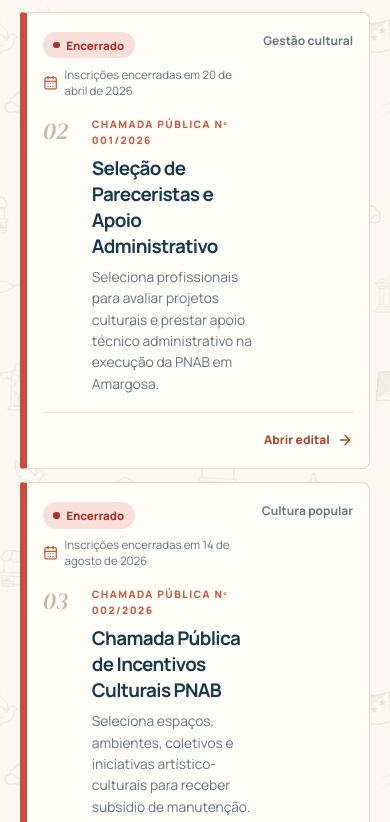
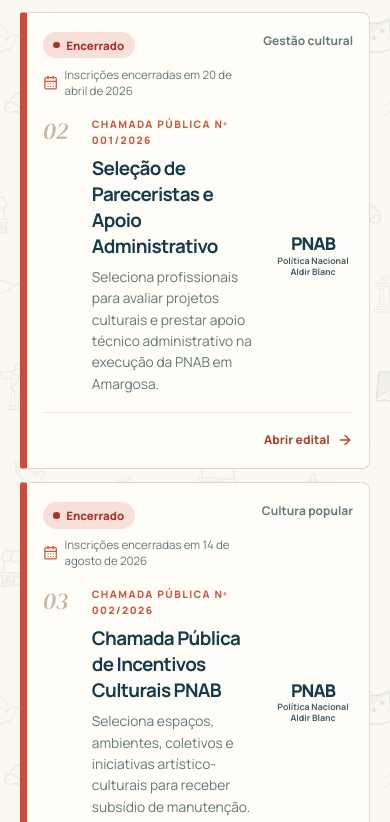
Before and after one commit to GustavoDevGTI/Editais-Culturais, a React (Vite) app: page / in a window 390 px wide. Shown: the part 1002-1824 px from the top of the page. Built offline with nearby package versions, Linux system fonts and the light colour scheme.

Commit message:
Substitui marca PNAB por identificação textual nos cards

```diff
--- a/src/components/Editais.module.css
+++ b/src/components/Editais.module.css
@@ -64,6 +64,9 @@
 .cardBody { display: grid; grid-template-columns: 3rem 1fr; gap: 0.85rem; padding: 1.15rem 0; }
 .cardContent { display: grid; min-width: 0; grid-template-columns: minmax(0, 1fr) auto; align-items: center; gap: 1.5rem; }
 .cardImage { display: block; width: clamp(6.5rem, 11vw, 9.5rem); max-height: 6.4rem; object-fit: contain; }
+.cardWordmark { display: grid; width: clamp(6.5rem, 11vw, 9.5rem); gap: 0.15rem; color: var(--ink); line-height: 1.15; text-align: center; }
+.cardWordmark strong { font-size: 1.55rem; font-weight: 900; letter-spacing: -0.05em; }
+.cardWordmark span { color: var(--ink-soft); font-size: 0.68rem; font-weight: 700; line-height: 1.25; }
 .number { padding-top: 0.12rem; color: var(--sand-dark); font-family: var(--font-display); font-size: 2rem; font-style: italic; line-height: 1; }
 .label { margin: 0 0 0.4rem !important; color: var(--terracotta) !important; font-size: 0.64rem !important; font-weight: 800; letter-spacing: 0.14em; text-transform: uppercase; }
 .card h3 { margin: 0 0 0.45rem; font-size: 1.4rem; letter-spacing: -0.035em; }
@@ -111,6 +114,9 @@
   .cardBody { grid-template-columns: 2.2rem 1fr; }
   .cardContent { grid-template-columns: minmax(0, 1fr) 5rem; gap: 0.7rem; }
   .cardImage { width: 5rem; max-height: 4.6rem; }
+  .cardWordmark { width: 5rem; }
+  .cardWordmark strong { font-size: 1.1rem; }
+  .cardWordmark span { font-size: 0.55rem; }
   .number { font-size: 1.5rem; }
   .card h3 { font-size: 1.18rem; }
   .cardActions { flex-wrap: wrap; }
--- a/src/components/EditalCard.tsx
+++ b/src/components/EditalCard.tsx
@@ -46,6 +46,12 @@ export function EditalCard({ edital, index, onOpen }: EditalCardProps) {
               alt={edital.cardImageAlt ?? ""}
             />
           )}
+          {edital.cardWordmark && (
+            <span className={styles.cardWordmark}>
+              <strong>{edital.cardWordmark.acronym}</strong>
+              <span>{edital.cardWordmark.name}</span>
+            </span>
+          )}
         </div>
       </div>
       <div className={styles.cardFooter}>
--- a/src/data/editais.ts
+++ b/src/data/editais.ts
@@ -1,6 +1,4 @@
 import type { Edital } from "../types/edital";
-
-const showPnabCardLogo = false;
 
 export const editais: Edital[] = [
   {
@@ -39,8 +37,7 @@ export const editais: Edital[] = [
     featured: true,
     pdfFile: "documents/chamada-publica-pnab-002-2026.pdf",
     pageCount: 45,
-    cardImage: showPnabCardLogo ? "images/pnab-logo.png" : undefined,
-    cardImageAlt: "Política Nacional Aldir Blanc — PNAB",
+    cardWordmark: { acronym: "PNAB", name: "Política Nacional Aldir Blanc" },
     relatedDocuments: [
       {
         id: "errata-01",
@@ -101,7 +98,6 @@ export const editais: Edital[] = [
     featured: true,
     pdfFile: "documents/selecao-pareceristas-apoio-pnab-001-2026.pdf",
     pageCount: 12,
-    cardImage: showPnabCardLogo ? "images/pnab-logo.png" : undefined,
-    cardImageAlt: "Política Nacional Aldir Blanc — PNAB",
+    cardWordmark: { acronym: "PNAB", name: "Política Nacional Aldir Blanc" },
   },
 ];
--- a/src/types/edital.ts
+++ b/src/types/edital.ts
@@ -34,6 +34,7 @@ export interface Edital {
   pageCount?: number;
   cardImage?: string;
   cardImageAlt?: string;
+  cardWordmark?: { acronym: string; name: string };
   relatedDocuments?: EditalDocument[];
   externalAccess?: EditalExternalAccess;
 }
```
Also changed, not shown: public/images/pnab-logo.png (deleted).
